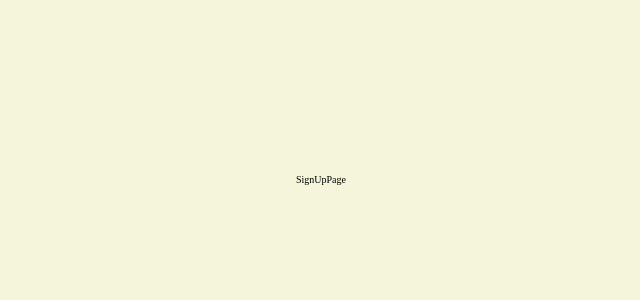
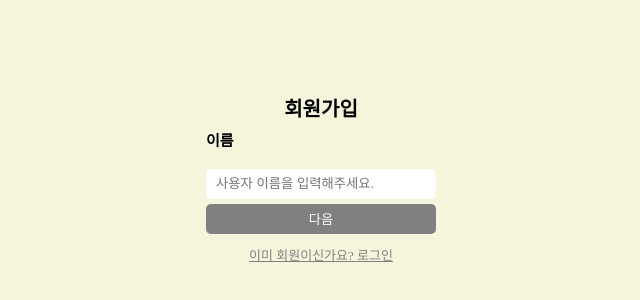
Before and after one commit to AND-SOPT-WEB/SeonghuiMoon, a React (Vite) app in the folder week4/: page /signup in a window 1280 px wide. Shown: the part 220-520 px from the top of the page, without its empty margins (319-959 px from the left). Built offline with nearby package versions, Linux system fonts and the light colour scheme.

Commit message:
feat: 회원가입 로직 구현

```diff
--- a/week4/src/components/button/Button.tsx
+++ b/week4/src/components/button/Button.tsx
@@ -2,25 +2,33 @@ import styled from "@emotion/styled";
 
 interface ButtonProps {
   text: string;
+  onClick?: () => void;
+  disabled?: boolean;
 }
 
-const Button = ({ text }: ButtonProps) => {
-  return <ButtonContaier>{text}</ButtonContaier>;
+const Button = ({ text, onClick, disabled = false }: ButtonProps) => {
+  return (
+    <ButtonContaier onClick={onClick} disabled={disabled}>
+      {text}
+    </ButtonContaier>
+  );
 };
 
-const ButtonContaier = styled.button`
+const ButtonContaier = styled.button<{ disabled: boolean }>`
   width: 23rem;
   height: 3rem;
   border-radius: 5px;
   border: none;
   padding: 0 1rem;
-  background-color: ${({ theme }) => theme.COLORS.BLUE1};
+  background-color: ${({ theme, disabled }) =>
+    disabled ? theme.COLORS.GREY : theme.COLORS.BLUE1};
   color: ${({ theme }) => theme.COLORS.WHITE};
-  cursor: pointer;
+  cursor: ${({ disabled }) => (disabled ? "not-allowed" : "pointer")};
   transition: background-color 0.4s ease;
 
   &:hover {
-    background-color: ${({ theme }) => theme.COLORS.BLUE2};
+    background-color: ${({ theme, disabled }) =>
+      disabled ? theme.COLORS.GREY : theme.COLORS.BLUE2};
   }
 `;
 export default Button;
--- a/week4/src/components/input/Input.tsx
+++ b/week4/src/components/input/Input.tsx
@@ -3,10 +3,19 @@ import styled from "@emotion/styled";
 interface InputProps {
   placeholder: string;
   type?: string;
+  value?: string;
+  onChange?: (e: React.ChangeEvent<HTMLInputElement>) => void;
 }
 
-const Input = ({ placeholder, type = "text" }: InputProps) => {
-  return <InputContainer placeholder={placeholder} type={type} />;
+const Input = ({ placeholder, type = "text", value, onChange }: InputProps) => {
+  return (
+    <InputContainer
+      placeholder={placeholder}
+      type={type}
+      value={value}
+      onChange={onChange}
+    />
+  );
 };
 
 const InputContainer = styled.input`
--- a/week4/src/pages/LoginPage.tsx
+++ b/week4/src/pages/LoginPage.tsx
@@ -18,7 +18,7 @@ const LoginPage = () => {
         <Input placeholder="아이디" />
         <Input placeholder="비밀번호" type="password" />
         <Button text="로그인" />
-        <SignInBtn onClick={handleSignUpBtnClick}>회원가입</SignInBtn>
+        <SignInLink onClick={handleSignUpBtnClick}>회원가입</SignInLink>
       </LoginBox>
     </LoginPageContainer>
   );
@@ -38,7 +38,7 @@ const LoginBox = styled.div`
   gap: 0.5rem;
 `;
 
-const SignInBtn = styled.div`
+const SignInLink = styled.div`
   font-size: 1.3rem;
   margin-top: 1rem;
   color: ${({ theme }) => theme.COLORS.GREY};
--- a/week4/src/pages/SignUpPage.tsx
+++ b/week4/src/pages/SignUpPage.tsx
@@ -1,7 +1,91 @@
 import styled from "@emotion/styled";
+import Title from "../components/title/Title";
+import Input from "../components/input/Input";
+import { useNavigate } from "react-router-dom";
+import { useState } from "react";
+import Button from "../components/button/Button";
 
 const SignUpPage = () => {
-  return <SignUpPageContainer>SignUpPage</SignUpPageContainer>;
+  const [loginStep, loginSetStep] = useState(0);
+  const navigate = useNavigate();
+
+  const [name, setName] = useState("");
+  const [password, setPassword] = useState("");
+  const [checkPassword, setCheckPassword] = useState("");
+  const [hobby, setHobby] = useState("");
+
+  const steps = [
+    <SignUpStep>
+      <SignUpTitle>이름</SignUpTitle>
+      <Input
+        placeholder="사용자 이름을 입력해주세요."
+        value={name}
+        onChange={(e) => setName(e.target.value)}
+      />
+    </SignUpStep>,
+    <SignUpStep>
+      <SignUpTitle>비밀번호</SignUpTitle>
+      <Input
+        placeholder="비밀번호를 입력해주세요."
+        type="password"
+        value={password}
+        onChange={(e) => setPassword(e.target.value)}
+      />
+      <Input
+        placeholder="비밀번호 확인"
+        type="password"
+        value={checkPassword}
+        onChange={(e) => setCheckPassword(e.target.value)}
+      />
+    </SignUpStep>,
+    <SignUpStep>
+      <SignUpTitle>취미</SignUpTitle>
+      <Input
+        placeholder="취미를 입력해주세요."
+        value={hobby}
+        onChange={(e) => setHobby(e.target.value)}
+      />
+    </SignUpStep>,
+  ];
+
+  const hanleNextStepClick = () => {
+    if (loginStep < steps.length - 1) loginSetStep((prev) => prev + 1);
+    else {
+      alert(`회원가입 성공! 회원 번호 : ${name}, ${password}, ${hobby}`);
+      navigate("/home");
+    }
+  };
+  const isValidStep = () => {
+    switch (loginStep) {
+      case 0:
+        return name.trim();
+      case 1:
+        return (
+          password.trim() && checkPassword.trim() && password === checkPassword
+        );
+      case 2:
+        return hobby.trim();
+      default:
+        return false;
+    }
+  };
+
+  return (
+    <SignUpPageContainer>
+      <SignUpBox>
+        <Title text="회원가입" />
+        {steps[loginStep]}
+        <Button
+          text={loginStep < steps.length - 1 ? "다음" : "회원가입"}
+          onClick={hanleNextStepClick}
+          disabled={!isValidStep()}
+        ></Button>
+        <LoginLink onClick={() => navigate("/")}>
+          이미 회원이신가요? 로그인
+        </LoginLink>
+      </SignUpBox>
+    </SignUpPageContainer>
+  );
 };
 
 const SignUpPageContainer = styled.div`
@@ -11,4 +95,35 @@ const SignUpPageContainer = styled.div`
   height: 100vh;
 `;
 
+const SignUpBox = styled.div`
+  display: flex;
+  flex-direction: column;
+  align-items: center;
+  gap: 0.5rem;
+`;
+
+const SignUpStep = styled.div`
+  display: flex;
+  flex-direction: column;
+  gap: 0.5rem;
+`;
+
+const SignUpTitle = styled.div`
+  font-size: 1.5rem;
+  font-weight: bold;
+  margin-bottom: 1.5rem;
+`;
+
+const LoginLink = styled.div`
+  font-size: 1.3rem;
+  margin-top: 1rem;
+  color: ${({ theme }) => theme.COLORS.GREY};
+
+  &:hover {
+    color: ${({ theme }) => theme.COLORS.BLACK};
+  }
+  cursor: pointer;
+  text-decoration: underline;
+`;
+
 export default SignUpPage;
```
